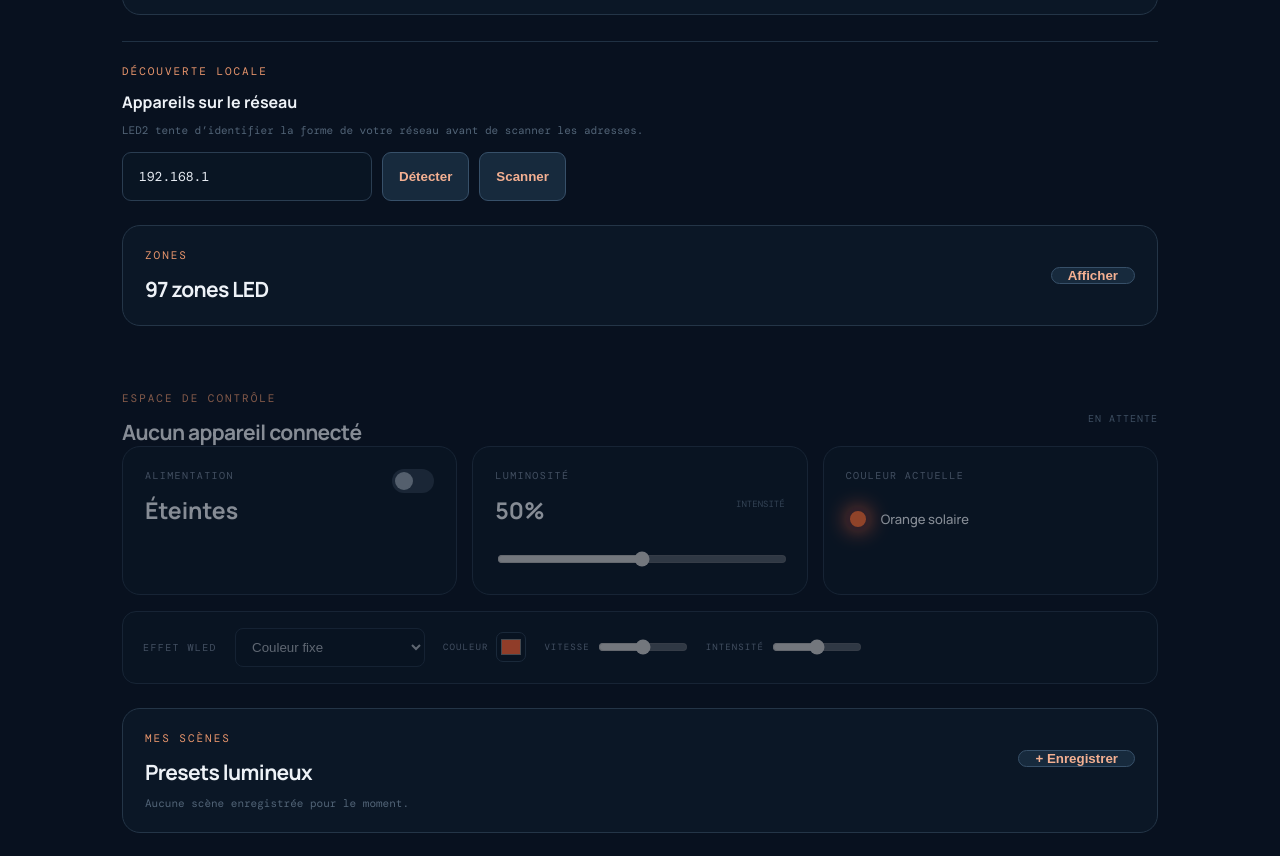
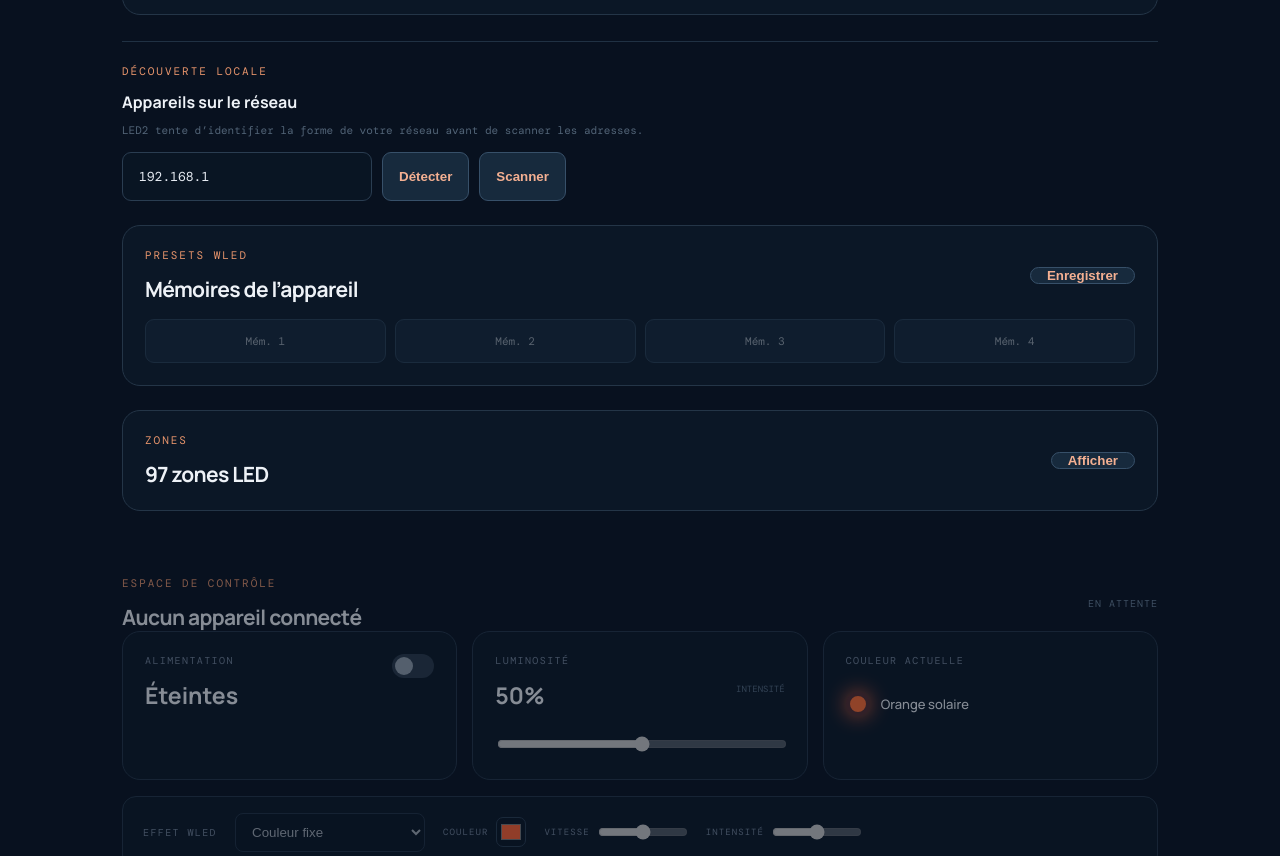
Before and after one commit to kreuille/led2, a website built with Vite: page index.html in a window 1280 px wide. Shown: the part 751-1607 px from the top of the page. Built offline with nearby package versions, Linux system fonts and the light colour scheme.

Commit message:
feat: add WLED hardware presets

```diff
--- a/src/main.ts
+++ b/src/main.ts
@@ -30,6 +30,8 @@ let groupMessage = "";
 const TOTAL_ZONES = 97;
 let zoneState = Array.from({ length: TOTAL_ZONES }, () => true);
 let zonesOpen = false;
+let presetRecordMode = false;
+let presetMessage = "";
 const effects = [{ id: 0, label: "Couleur fixe" }, { id: 1, label: "Blink" }, { id: 9, label: "Fire flicker" }, { id: 12, label: "Rainbow" }, { id: 45, label: "Plasma" }];
 function loadSavedDevices(): SavedDevice[] { try { const value = JSON.parse(localStorage.getItem("led2.devices") || "[]"); return Array.isArray(value) ? value.filter(item => item && typeof item.url === "string" && typeof item.name === "string") : []; } catch { return []; } }
 function loadScenes(): Scene[] { try { const value = JSON.parse(localStorage.getItem("led2.scenes") || "[]"); return Array.isArray(value) ? value : []; } catch { return []; } }
@@ -56,6 +58,7 @@ function render() {
       </section>
       <div class="device-tools"><div><p class="eyebrow">DÉCOUVERTE LOCALE</p><h3>Appareils sur le réseau</h3><p class="hint">LED2 tente d’identifier la forme de votre réseau avant de scanner les adresses.</p></div><div class="scan-row"><input id="network-prefix" type="text" value="${detectedPrefixes[0] || "192.168.1"}" aria-label="Préfixe réseau" /><button id="detect-button" class="secondary-button">Détecter</button><button id="scan-button" class="secondary-button">${scanning ? "Scan en cours…" : "Scanner"}</button></div>${scanMessage ? `<p class="hint">${scanMessage}</p>` : ""}${scanResults.length ? `<div class="device-list">${scanResults.map(device => `<button class="device-item" data-device-url="${device.url}"><span class="device-icon">✦</span><span><strong>${device.name}</strong><small>${device.url}</small></span><span>→</span></button>`).join("")}</div>` : ""}</div>
       ${savedDevices.length ? `<div class="saved-devices"><p class="eyebrow">MES APPAREILS</p>${savedDevices.map(device => `<button class="saved-device" data-saved-url="${device.url}"><span>${device.name}</span><small>${device.url}</small></button>`).join("")}</div>` : ""}
+      <section class="wled-presets"><div class="section-title"><div><p class="eyebrow">PRESETS WLED</p><h2>Mémoires de l’appareil</h2></div><button id="preset-record" class="secondary-button">${presetRecordMode ? "Annuler" : "Enregistrer"}</button></div>${presetMessage ? `<p class="group-message">${presetMessage}</p>` : ""}<div class="preset-grid">${[1,2,3,4].map(id => `<button class="preset-slot" data-preset="${id}" ${connectionState !== "connected" ? "disabled" : ""}>Mém. ${id}</button>`).join("")}</div></section>
       <section class="zones-panel"><div class="section-title"><div><p class="eyebrow">ZONES</p><h2>${TOTAL_ZONES} zones LED</h2></div><button id="zones-toggle" class="secondary-button">${zonesOpen ? "Réduire" : "Afficher"}</button></div>${zonesOpen ? `<div class="zone-actions"><button id="zones-all">Tout</button><button id="zones-none">Rien</button><button id="zones-pattern">1 sur 2</button><span>${zoneState.filter(Boolean).length} sélectionnées</span></div><div class="zone-grid">${zoneState.map((active, index) => `<button class="zone-cell ${active ? "active" : ""}" data-zone="${index}">${index + 1}</button>`).join("")}</div><button id="zones-apply" class="primary-wide" ${connectionState !== "connected" ? "disabled" : ""}>Appliquer la sélection</button>` : ""}</section>
       <section class="dashboard ${connectionState !== "connected" ? "muted" : ""}">
         <div class="section-title"><div><p class="eyebrow">ESPACE DE CONTRÔLE</p><h2>${deviceName}</h2></div><span class="locked">${connectionState === "connected" ? "ACTIF" : "EN ATTENTE"}</span></div>
@@ -86,6 +89,8 @@ function render() {
   document.querySelector<HTMLButtonElement>("#zones-none")?.addEventListener("click", () => { zoneState = zoneState.map(() => false); render(); });
   document.querySelector<HTMLButtonElement>("#zones-pattern")?.addEventListener("click", () => { zoneState = zoneState.map((_, index) => index % 2 === 0); render(); });
   document.querySelector<HTMLButtonElement>("#zones-apply")?.addEventListener("click", applyZones);
+  document.querySelector<HTMLButtonElement>("#preset-record")?.addEventListener("click", () => { presetRecordMode = !presetRecordMode; presetMessage = presetRecordMode ? "Choisissez une mémoire pour l’enregistrer." : ""; render(); });
+  document.querySelectorAll<HTMLButtonElement>("[data-preset]").forEach(button => button.addEventListener("click", () => useWledPreset(Number(button.dataset.preset))));
 }
 
 function firstColorFrom(sceneState: WledState) { const color = sceneState.seg[0]?.col?.[0] || [255, 98, 50]; return `rgb(${color.join(",")})`; }
@@ -94,6 +99,7 @@ function applyScene(id: string) { const scene = scenes.find(item => item.id ===
 function deleteScene(id: string) { scenes = scenes.filter(scene => scene.id !== id); saveScenes(); render(); }
 async function applySceneToAll(id: string) { const scene = scenes.find(item => item.id === id); if (!scene || savedDevices.length < 2) return; groupMessage = "Application de la scène sur les appareils…"; render(); const results = await Promise.allSettled(savedDevices.map(device => fetch(`${device.url}/json/state`, { method: "POST", headers: { "Content-Type": "application/json" }, body: JSON.stringify(scene.state), signal: AbortSignal.timeout(5000) }))); const success = results.filter(result => result.status === "fulfilled" && result.value.ok).length; groupMessage = `${success} / ${savedDevices.length} appareil(s) mis à jour.`; render(); }
 async function applyZones() { if (connectionState !== "connected") return; const segments: Array<{ start: number; stop: number; fx: number }> = []; let start = -1; for (let index = 0; index <= TOTAL_ZONES; index++) { if (index < TOTAL_ZONES && zoneState[index] && start < 0) start = index; if ((index === TOTAL_ZONES || !zoneState[index]) && start >= 0) { segments.push({ start: start * 2, stop: index * 2, fx: 0 }); start = -1; } } await updateState({ seg: segments.map((segment, id) => ({ id, ...segment, sx: 128, ix: 128, col: [[255, 98, 50]] })) }); }
+async function useWledPreset(id: number) { if (connectionState !== "connected") return; presetMessage = presetRecordMode ? `Enregistrement de la mémoire ${id}…` : `Chargement de la mémoire ${id}…`; render(); try { const payload = presetRecordMode ? { psave: id } : { ps: id }; const response = await fetch(`${baseUrl}/json/state`, { method: "POST", headers: { "Content-Type": "application/json" }, body: JSON.stringify(payload), signal: AbortSignal.timeout(5000) }); if (!response.ok) throw new Error(); presetRecordMode = false; presetMessage = `Mémoire ${id} ${payload.psave ? "enregistrée" : "chargée"}.`; } catch { presetMessage = `Impossible de modifier la mémoire ${id}.`; } render(); }
 
 function selectDevice(url: string) { baseUrl = url; const input = document.querySelector<HTMLInputElement>("#device-url"); if (input) input.value = url; connect(new Event("submit") as SubmitEvent); }
 
--- a/src/scan.css
+++ b/src/scan.css
@@ -31,4 +31,5 @@
 .zones-panel { margin-top: 24px; padding: 22px; border: 1px solid #243547; background: rgba(13, 26, 41, .74); border-radius: 18px; } .zones-panel h2 { margin-bottom: 0; }
 .zone-actions { display: flex; align-items: center; gap: 12px; margin: 18px 0 12px; color: #718398; font: 10px 'DM Mono', monospace; } .zone-actions button { color: #f4b092; background: transparent; font: inherit; } .zone-actions span { margin-left: auto; }
 .zone-grid { display: grid; grid-template-columns: repeat(10, 1fr); gap: 3px; max-height: 260px; overflow: auto; } .zone-cell { aspect-ratio: 1; color: #718398; background: #1c2d3f; border: 1px solid transparent; border-radius: 3px; font: 9px 'DM Mono', monospace; } .zone-cell.active { color: #fff; background: #d77657; border-color: #ffb08e; box-shadow: 0 0 8px #b8574a; } .primary-wide { width: 100%; margin-top: 14px; padding: 12px; color: #1a1620; background: #ffad83; border-radius: 9px; font-weight: 700; } .primary-wide:disabled { opacity: .35; }
+.wled-presets { margin-top: 24px; padding: 22px; border: 1px solid #243547; background: rgba(13, 26, 41, .74); border-radius: 18px; } .wled-presets h2 { margin-bottom: 0; } .preset-grid { display: grid; grid-template-columns: repeat(4, 1fr); gap: 9px; margin-top: 16px; } .preset-slot { padding: 14px 8px; color: #e7edf5; background: #172a3d; border: 1px solid #375069; border-radius: 9px; font: 11px 'DM Mono', monospace; } .preset-slot:hover { border-color: #ffad83; } .preset-slot:disabled { opacity: .35; }
 @media (max-width: 720px) { .scan-row { align-items: stretch; flex-direction: column; } .scan-row input { max-width: none; } }
```
